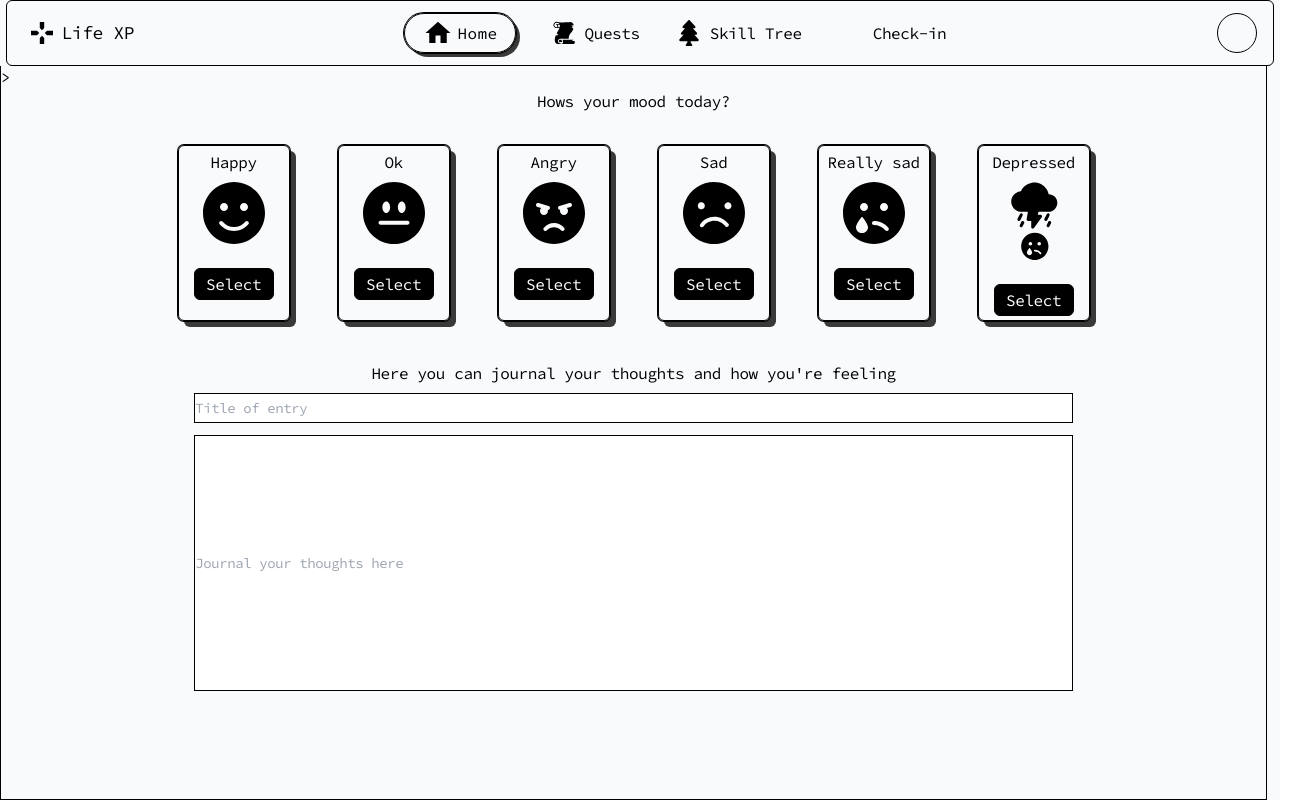
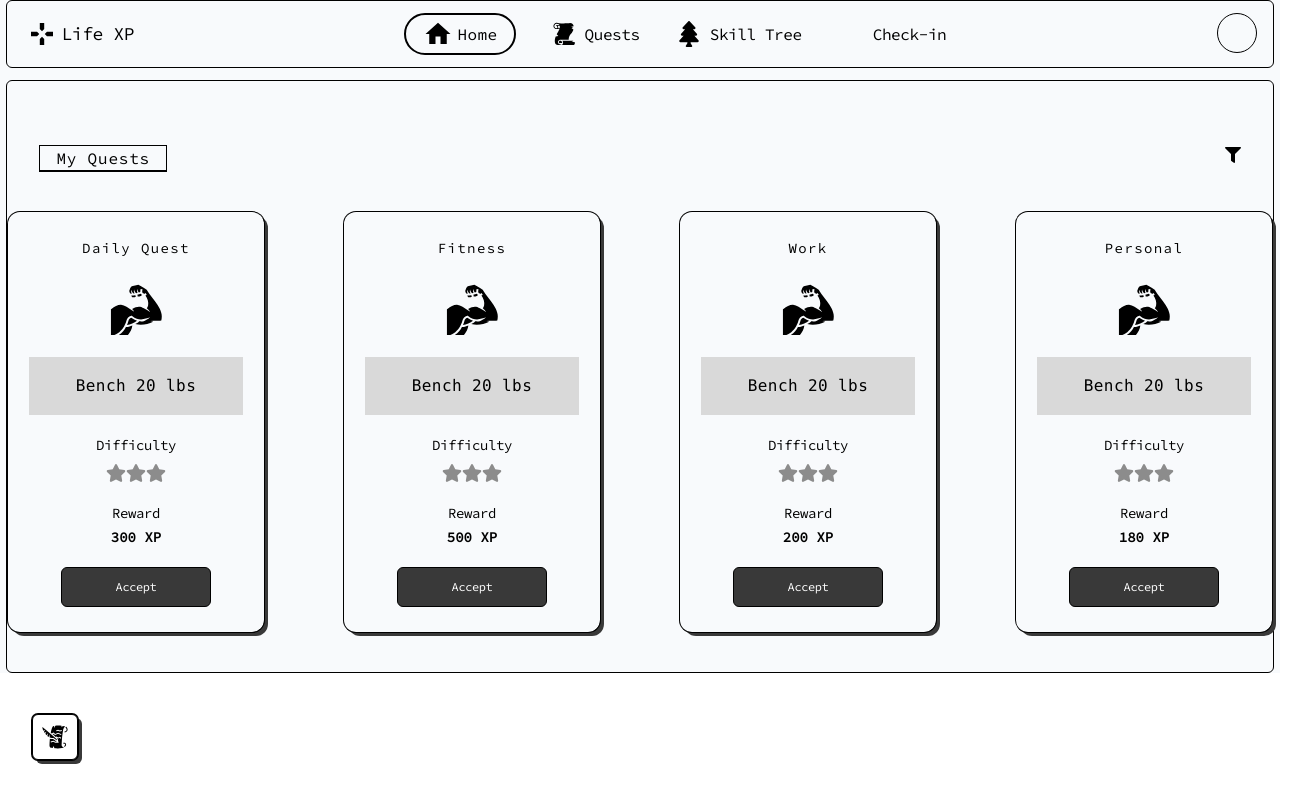
Before and after one commit to LifeXPOnline/LifeXP, a React (Vite) app: page / in a window 1280 px wide. Shown: the whole page, 1312 px wide, since content can reach past the window. Built offline with nearby package versions, Linux system fonts and the light colour scheme; some icons are missing.

Commit message:
checkin changes

```diff
--- a/src/App.tsx
+++ b/src/App.tsx
@@ -3,7 +3,9 @@ import Home from "./Components/Homepage/Home"
 import Quests from "./Components/Questpage/Quests"
 import './index.css'
 import Checkin from "./Components/CheckinPage/Checkin"
-function App() {
+import Logs from "./Components/CheckinPage/Logs"
+
+const App = ()=> {
 
   return (
     <div className=" bg-slate-50 font-source-code-pro tracking-tight">
@@ -11,11 +13,14 @@ function App() {
       <div className="hidden">
         <Home />
       </div>
-      <div className="hidden">
+      <div className="block">
         <Quests />
       </div>
-      <div className="block">
+      <div className="hidden">
         <Checkin />
+      </div>
+      <div className="hidden">
+        <Logs />
       </div>
     </div>
   )
--- a/src/Components/CheckinPage/Checkin.tsx
+++ b/src/Components/CheckinPage/Checkin.tsx
@@ -1,5 +1,6 @@
 // import { HiEmojiHappy } from "react-icons/hi";
 import Moodcard from "./Moodcard";
+import { IoIosArrowForward } from "react-icons/io";
 
 const Checkin = () => {
 
@@ -36,8 +37,8 @@ const Checkin = () => {
     <div className="border-[1.5px] border-black h-screen md:w-[99%]">
 
        <div className="mt-16">
-            <button>
-                {">"}
+            <button className="border border-black rounded-sm mt-2 ml-2">
+                <IoIosArrowForward size={30}/>
             </button>
             <div className="flex flex-col items-center">
                 <h1 className="mb-4">
@@ -52,18 +53,24 @@ const Checkin = () => {
                     <Moodcard Title="Really sad" Mood = {face.Reallysad} />
                     <Moodcard Title="Depressed" Mood = {face.Depressed} />
                 </div>
-                <h1 className="text-sm md:text-base mt-10 mb-2">
+                {/* Journal entry area */}
+                <div className="space-y-5 mt-8 w-full flex items-center flex-col">
+                    <h1 className="text-[14px] mb-5 mt-10 md:text-base md:mb-2">
                         Here you can journal your thoughts and how you're feeling
                     </h1>
                     <div className="w-10/12 space-y-3 flex flex-col justify-center items-center">
-                    <input
-                        className="border border-black text-sm py-1 w-11/12 md:w-10/12"
+                        <textarea
+                            className="border border-black text-sm  w-11/12 md:w-10/12"
                             placeholder="Title of entry"
                         />
-                    <input
+                        <textarea
                             className="border border-black text-sm py-1 w-11/12 md:w-10/12 h-64 "
                             placeholder="Journal your thoughts here"
                         />
+                        <button className="relative">
+                            Submit
+                        </button>
+                    </div>
                 </div>
             </div>
         </div>
--- /dev/null
+++ b/src/Components/CheckinPage/Logs.tsx
@@ -0,0 +1,64 @@
+import { IoIosArrowRoundBack, IoIosArrowRoundForward, IoIosSearch } from "react-icons/io";
+
+const Logs = () => {
+    return (
+        <div className="flex flex-col h-screen ">
+            <div className="mt-20 flex justify-start ml-10">
+                <button className="border-b border-black text-gray-600 icon-hover3 mb-5">
+                        <IoIosArrowRoundBack size={38}/>
+                </button>
+            </div>
+            <div className="flex flex-col items-center">
+                <h1 className="justify-center mb-10 mt-3 flex">Your Journal Entries</h1>
+                <div className="mb-5 flex justify-center space-x-3">
+                    <button className="border border-black p-[3px] rounded-sm icon-hover3">
+                        <IoIosArrowRoundBack />
+                    </button>
+
+                    <h1> October 2023 </h1>
+
+                    <button className="border border-black p-[3px] rounded-sm icon-hover3">
+                        <IoIosArrowRoundForward />
+                    </button>
+
+                </div>
+                <div className="space-y-3 md:w-[500px]">
+                    <div className="flex justify-center mb-5 icon-hover3">
+                        <div className="flex">
+                            <input className="border-b border-l border-t py-[1.5px] border-black w-[300px] rounded-l-md" />
+                            <button className="border-r border-t border-b border-black bg-white rounded-r-md w-6 px-1">
+                                <IoIosSearch />
+                            </button>
+                        </div>
+                    </div>
+
+                    <div className="border-2 py-2 rounded-md border-black text-sm flex justify-between icon-hover3">
+                        <h1 className="ml-3">10/24/2023</h1>
+                        <h1>Title: Went to the park</h1>
+                        <h1 className="mr-3">Mood: Ok</h1>
+                    </div>
+
+                    <div className="border-2 border-black text-sm py-2 flex justify-between rounded-md icon-hover3">
+                        <h1 className="ml-3">10/24/2023</h1>
+                        <h1 className="ml-2 mr-2">Title: Ate some good pho</h1>
+                        <h1 className="mr-3">Mood: Ok</h1>
+                    </div>
+
+                    <div className="border-2 border-black text-sm py-2 flex justify-between rounded-md icon-hover3">
+                        <h1 className="ml-3">10/28/2023</h1>
+                        <h1 className="ml-2 mr-2">Title: text text text</h1>
+                        <h1 className="mr-4">Mood: Sad</h1>
+                    </div>
+
+                    <div className="border-2 border-black text-sm py-2 flex justify-between rounded-md icon-hover3">
+                        <h1 className="ml-3">10/29/2023</h1>
+                        <h1 className="ml-2 mr-2">Title: text text text </h1>
+                        <h1 className="mr-4">Mood: Depressed</h1>
+                    </div>
+                </div>
+
+            </div>
+        </div>
+    )
+}
+export default Logs
--- a/src/Components/Navbar.tsx
+++ b/src/Components/Navbar.tsx
@@ -41,7 +41,7 @@ const Navbar = () =>{
 
             <ul className='hidden md:flex flex-row  space-x-9'>
                 <li className='flex items-center cursor-pointer'>
-                    <div className='flex flex-row icon-hover2 justify-center items-center space-x-1 border-[1.5px] py-1 border-black shadow-sharp-sm rounded-3xl w-28'>
+                    <div className='flex flex-row icon-hover2 justify-center items-center space-x-1 border-2 py-1 border-black rounded-3xl w-28'>
                         <MdHome size = {30}/>
                         <span className='tracking-wide'>
                             Home
--- a/src/Components/Questpage/AcceptedQuests.tsx
+++ b/src/Components/Questpage/AcceptedQuests.tsx
@@ -1,6 +1,6 @@
 const AcceptedQuests = () => {
 
-    const scroll = () => {
+    const scroll = (): React.ReactNode => {
         return <div className="mb-10">
         <svg width="222" height="222" viewBox="0 0 222 222" fill="none" xmlns="http://www.w3.org/2000/svg" >
             <rect width="222" height="222" fill="url(#pattern0)"/>
@@ -14,13 +14,17 @@ const AcceptedQuests = () => {
     </div>
     }
 
-    return(<div className="h-screen flex flex-col items-center md:99% border-[1.5px] border-black mt-[10px]">
+    return(<div className="h-screen flex flex-col items-center  border-[1.5px] border-black ">
+        <h1 className="mt-20 underline w-[95%] flex justify-start pl-5 text-lg">
+            Accepted
+        </h1>
 
-        <div className="border-b-[1.5px] border-black flex justify-center w-48 mb-4 mt-2" >
-            <h1>Accepted</h1>
+        <div className=" items-center  border-black flex justify-center w-48 mb-2 mt-20">
+             {scroll()}
         </div>
-        {scroll()}
-        You don't have any quests yet.
+
+        <h1> You don&apos;t have any quests yet. </h1>
+
     </div>)
 }
 
--- a/src/Components/Questpage/MyQuests.tsx
+++ b/src/Components/Questpage/MyQuests.tsx
@@ -15,7 +15,7 @@ const MyQuests = ()=> {
                     <div className="flex space-x-4 mr-8">
                         {/* <h3 className="text-sm">Accepted</h3> */}
 
-                        <button className="border-[1.5px] shadow-sharp-sm icon-hover p-2 border-black bg-white rounded-md fixed bottom-10 left-8 z-0">
+                        <button className="border-[1.5px] shadow-sharp-sm icon-hover3 p-2 border-black bg-white rounded-md fixed bottom-10 left-8 z-0">
                             <GiScrollQuill  size={28} />
                         </button>
                         {/* <button className="mr-8 w-5 h-5 border-2 border-black rounded-sm cursor-pointer">
@@ -30,10 +30,10 @@ const MyQuests = ()=> {
                 </div>
 
                 <div className="flex flex-col justify-center md:flex-row">
-                    <Questcard title="Daily Quest" reward="300 XP"/>
-                    <Questcard title="Fitness" reward="500 XP" />
-                    <Questcard title="Work" reward="200 XP" />
-                    <Questcard title="Personal" reward="180 XP"/>
+                    <Questcard Title="Daily Quest" Reward="300 XP"/>
+                    <Questcard Title="Fitness" Reward="500 XP" />
+                    <Questcard Title="Work" Reward="200 XP" />
+                    <Questcard Title="Personal" Reward="180 XP"/>
                 </div>
             </div>
 
--- a/src/Components/Questpage/Questcard.tsx
+++ b/src/Components/Questpage/Questcard.tsx
@@ -18,7 +18,7 @@ const Questcard: React.FC<QuestcardProps> = ({ Title, Reward }) =>{
 
                 <div className="flex items-center justify-center h-[58px] w-5/6 mt-2 mb-2 bg-quest-gray1">
                     <p className=" text-md text-center font-mono tracking-wide">
-                    Bench 20 lbs
+                        Bench 20 lbs
                     </p>
                 </div>
 
@@ -32,7 +32,8 @@ const Questcard: React.FC<QuestcardProps> = ({ Title, Reward }) =>{
                     <h1 className="text-sm mb-1">Reward</h1>
                     <h1 className="text-sm tracking-normal font-bold">{Reward}</h1>
                 </div>
-                <button className="bg-quest-gray2 border-[1.5px] border-black text-white w-7/12 h-10 rounded-md text-xs hover:bg-quest-gray4">
+                <button className="bg-quest-gray2 border-[1.5px] border-black text-white
+                                    w-7/12 h-10 rounded-md text-xs hover:bg-quest-gray4">
                     Accept
                 </button>
         </div>
--- a/src/index.css
+++ b/src/index.css
@@ -11,12 +11,19 @@
   transition: transform 0.15s ease;
 
 }
+.icon-hover3 {
+  transition: transform 0.15s ease;
+
+}
 .icon-hover:hover {
   transform: scale(1.2); /* Adjust the scale value to control the size increase */
 }
 .icon-hover2:hover {
   transform: scale(1.05); /* Adjust the scale value to control the size increase */
   text-decoration: underline;
+}
+.icon-hover3:hover {
+  transform: scale(1.05);
 }
 
 
```
Lines whose indentation alone changed are shown as unchanged.
